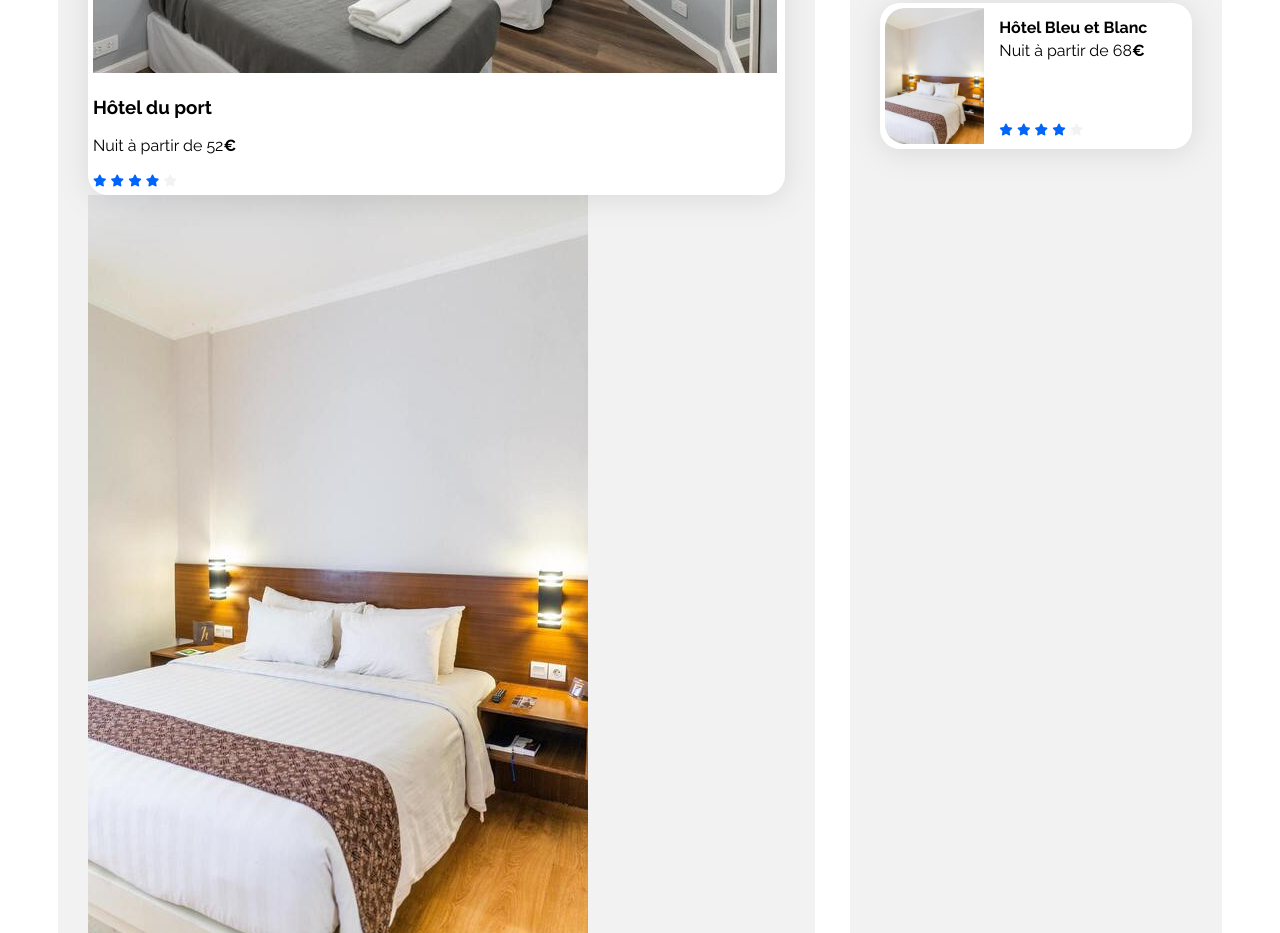
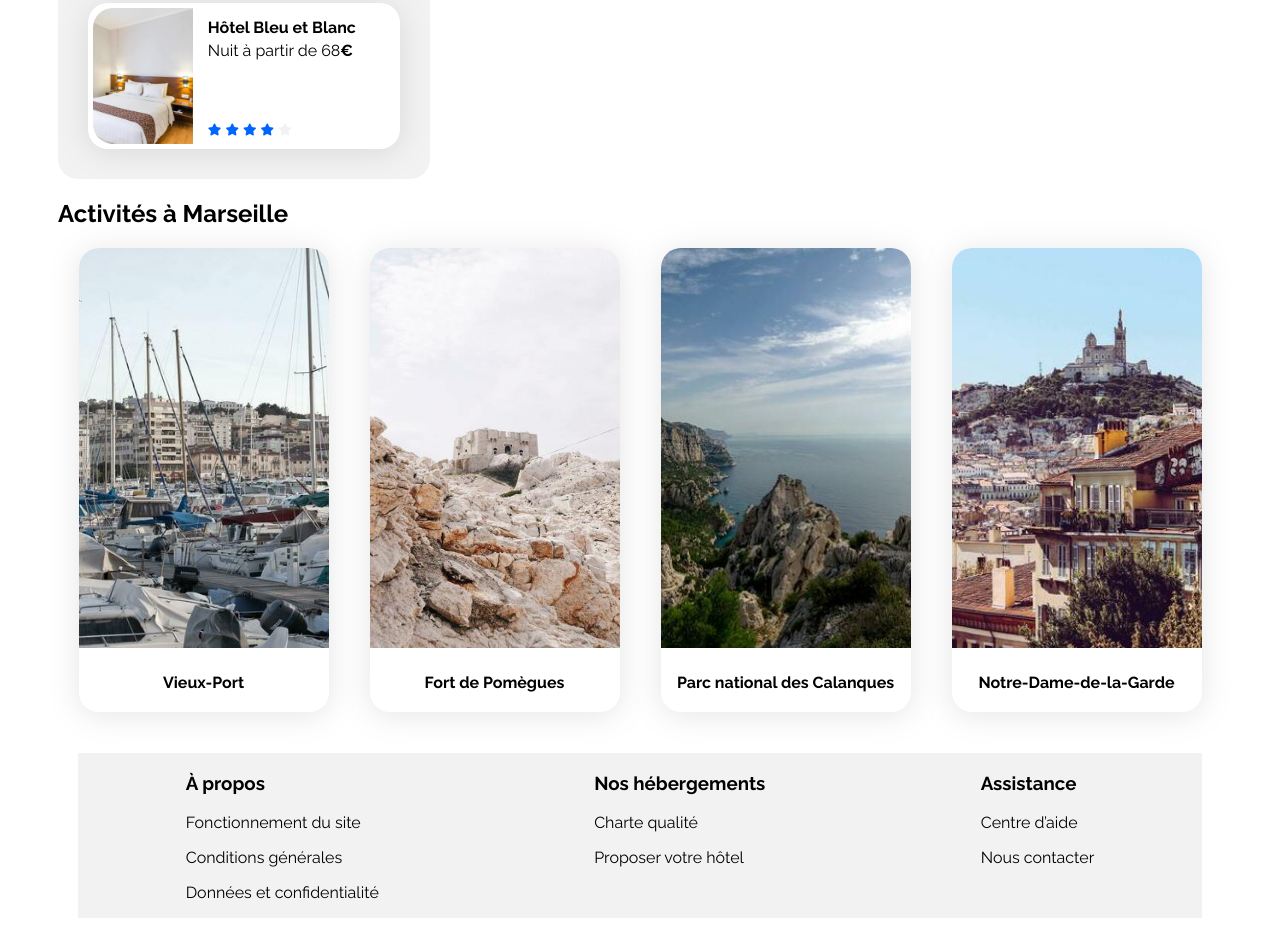
Before and after one commit to Lamia-idir/le-site-de-book, a plain HTML site: page index.html in a window 1280 px wide. Shown: the part 452-1385 px from the top of the page. Drawn offline with Linux system fonts and the light colour scheme.

Commit message:
Css activités marseille

```diff
--- a/css/style.css
+++ b/css/style.css
@@ -121,7 +121,46 @@ a {
     margin-bottom: 5px;
 }
 
-                    /*   fooooter */
+/*  Activité à marseille */
+  .section-marseille
+{width: 100%;
+
+
+}
+.article-marseille
+{
+background-color: white;
+border-radius: 20px;
+filter: drop-shadow(0px 3px 15px rgba(0, 0, 0, 0.1));
+gap: 15px;
+/* width: 100%; */
+
+}
+.div-marseille
+{
+ display: flex;
+flex-direction: row;
+
+justify-content: space-around;
+
+}
+.div-marseille img
+{
+    width: 250px;
+    height: 400px;
+    border-top-left-radius: 20px;
+    border-top-right-radius: 20px;
+     object-fit:cover
+
+}
+.article-marseille h4
+{ text-align: center;
+padding-bottom: 20px;
+}
+
+
+
+                        /*   fooooter */
 
 footer
 { display:flex ;
--- a/index.html
+++ b/index.html
@@ -19,7 +19,7 @@
         <header></header>
         <main>
             <div class="hebergements-and-populaires">
-              <section class="hebergements">
+              <!-- <section class="hebergements">
                     <h2 class="section-title">Hébergement à Marseille</h2>
                <div>
                  <a href="#">
@@ -123,7 +123,7 @@
 
 
 
-                </section>
+                </section> -->
                 <section class="populaires">
                     <div class="populaires-title">
                         <h2 class="section-title">Les plus populaires</h2>
@@ -189,7 +189,45 @@
                         </a>
                     </div>
                 </section>
-            </div>
+              </div>
+                                <!--     derniere section  -->
+                           <section class="section-marseille" >
+
+                                   <h2> Activités à Marseille</h2>
+
+                                <div class="div-marseille">
+
+                                      <a href="#">
+                                     <article class=" article-marseille">
+                                       <img src="./images/activites/reno-laithienne.jpg" alt=" des bateaux dans le port">
+                                       <h4> Vieux-Port</h4>
+
+                                    </article>
+                                        </a>
+                                        <a href="#">
+                                     <article class=" article-marseille">
+                                         <img src="./images/activites/paul-hermann.jpg" alt=" des bateaux dans le port">
+                                         <h4> Fort de Pomègues</h4>
+
+                                     </article>
+                                        </a>
+                                        <a href="#">
+                                    <article class=" article-marseille">
+                                       <img src="./images/activites/kilyan-sockalingum.jpg" alt=" des bateaux dans le port">
+                                       <h4>Parc national des Calanques</h4>
+                                    </article>
+                                       </a>
+                                       <a href="#">
+
+                                     <article class=" article-marseille">
+                                       <img src="./images/activites/florian-wehde.jpg" alt=" des bateaux dans le port">
+                                       <h4> Notre-Dame-de-la-Garde</h4>
+
+                                     </article>
+                                       </a>
+                                </div>
+                            </section>
+
         </main>
         <footer>
             <div>
```
